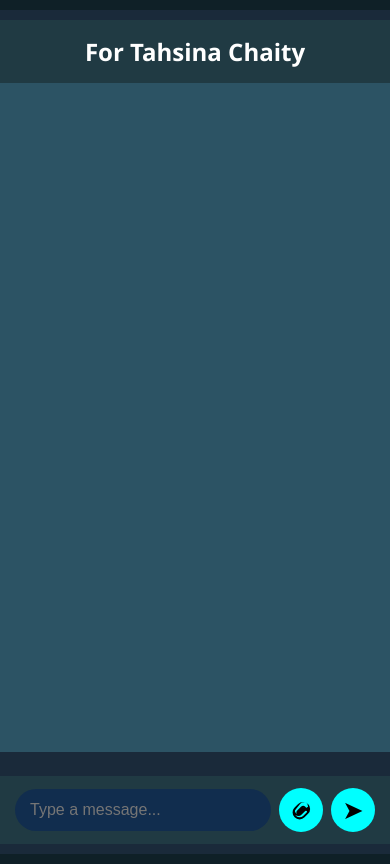
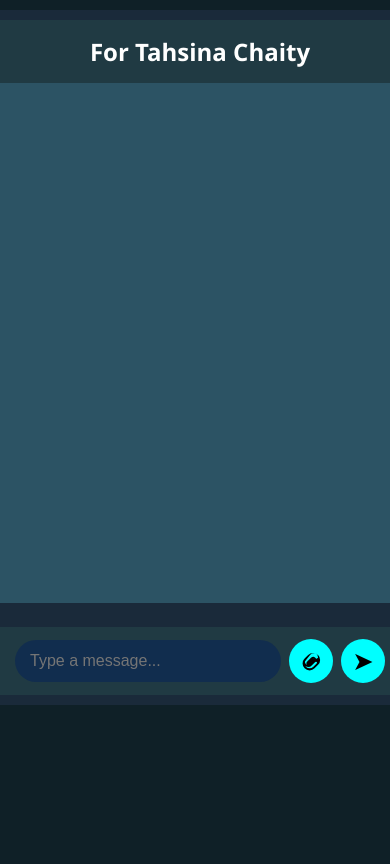
Before and after one commit to anonymous-11-11/project-calling, a website: page public/dashboard.html in a window 390 px wide. Drawn offline with nearby package versions, Linux system fonts and the light colour scheme; no server answers.

Commit message:
Update style.css

```diff
--- a/public/style.css
+++ b/public/style.css
@@ -214,8 +214,8 @@ header {
 /* Mobile Responsive */
 @media (max-width: 640px) {
   #chat-container {
-    width: 100vw;
-    height: calc(100vh - 20px);
+    width: 400px;
+    height: 80vh;
     margin: 10px 0;
     border-radius: 0;
     box-shadow: none;
```
